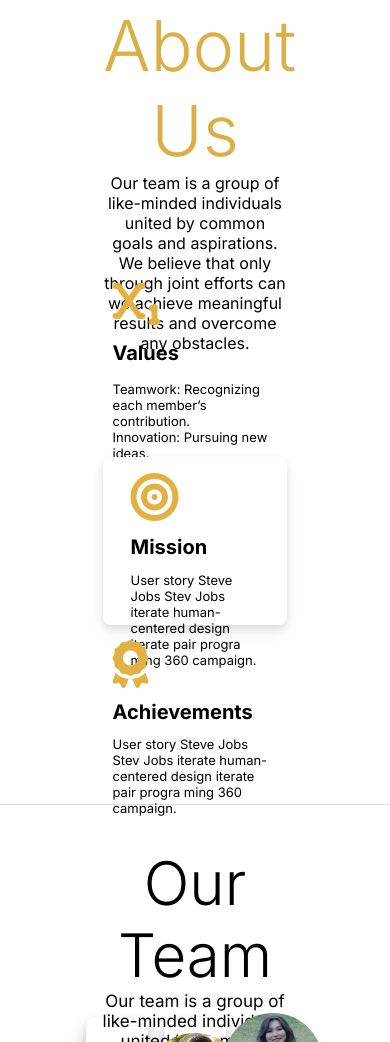
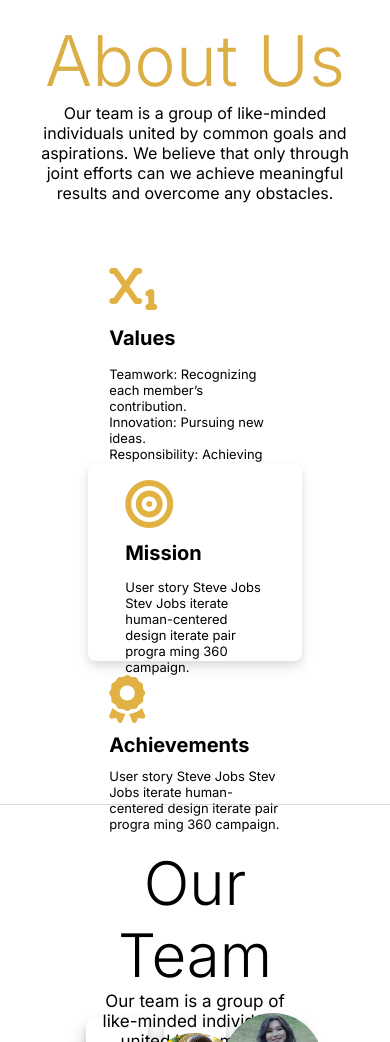
Before and after one commit to NABakosh/FTC-web, a plain HTML site: page index.html in a window 390 px wide. Shown: the part 883-1925 px from the top of the page. Drawn offline with Linux system fonts and the light colour scheme.

Commit message:
checking again number 1231312312312312

```diff
--- a/index.html
+++ b/index.html
@@ -216,9 +216,9 @@
                 </ul>
                 <ul>
                     <h3>Follow Us</h3>
-                    <a href="https://www.tiktok.com/explore"><li><i class="fa-brands fa-tiktok fa-2x" ></i></i></li></a>
-                    <a href="#"><li><i class="fa-brands fa-youtube fa-2x"></i></li></a>
-                    <a href='#'><li><i class="fa-brands fa-instagram fa-2x"></i></li></a>
+                    <a href="https://www.tiktok.com/@ulydala_ftc?_t=8rRDfX86u1f&_r=1"><li><i class="fa-brands fa-tiktok fa-2x" ></i></i></li></a>
+                    <a href="https://youtube.com/@ulydala-ftc?si=neGIR1InCPeoN0sR"><li><i class="fa-brands fa-youtube fa-2x"></i></li></a>
+                    <a href='https://www.instagram.com/ulydala_.ftc?igsh=MWYxbng4ZnZmZW05Nw=='><li><i class="fa-brands fa-instagram fa-2x"></i></li></a>
                 </ul>
             </div>
         </main>
--- a/style/adaptive.css
+++ b/style/adaptive.css
@@ -4,7 +4,7 @@
     }
 }
 @media (max-width: 1366px) {
-    .aboutus aside{ flex-direction: column; height: 60%;}
+
 }
 @media (max-width:1000px) {
     .team-box nav{
@@ -13,20 +13,34 @@
     .ourteam article{
         width: 50%;
     }
+    .aboutus aside{ flex-direction: column; height: 60%;
+    }
+    .card{
+        margin-top:10%;
+        padding-bottom:30px;
+    }
+    .box{
+        height: 110vh;
+    }
 }
-@media (max-width: 600px) {
+@media (max-width:800px) {
     .aboutus aside{
         margin-top: 30px;
+        width: 55%;
     }
+    .aboutus article{
+        width: 80%;
+    }
+}
+@media (max-width: 350px) {
+
+    .aboutus article{
+        width: 100%;
+    }
+}
+@media (max-width:600px) {
 
 }
-@media (max-width: 520px) {
-    .aboutus aside{
-        margin-top: 60px;
-    }
-
-}
-
 /*.team-box nav{
         height: 50%;
         width: 95%;
```
